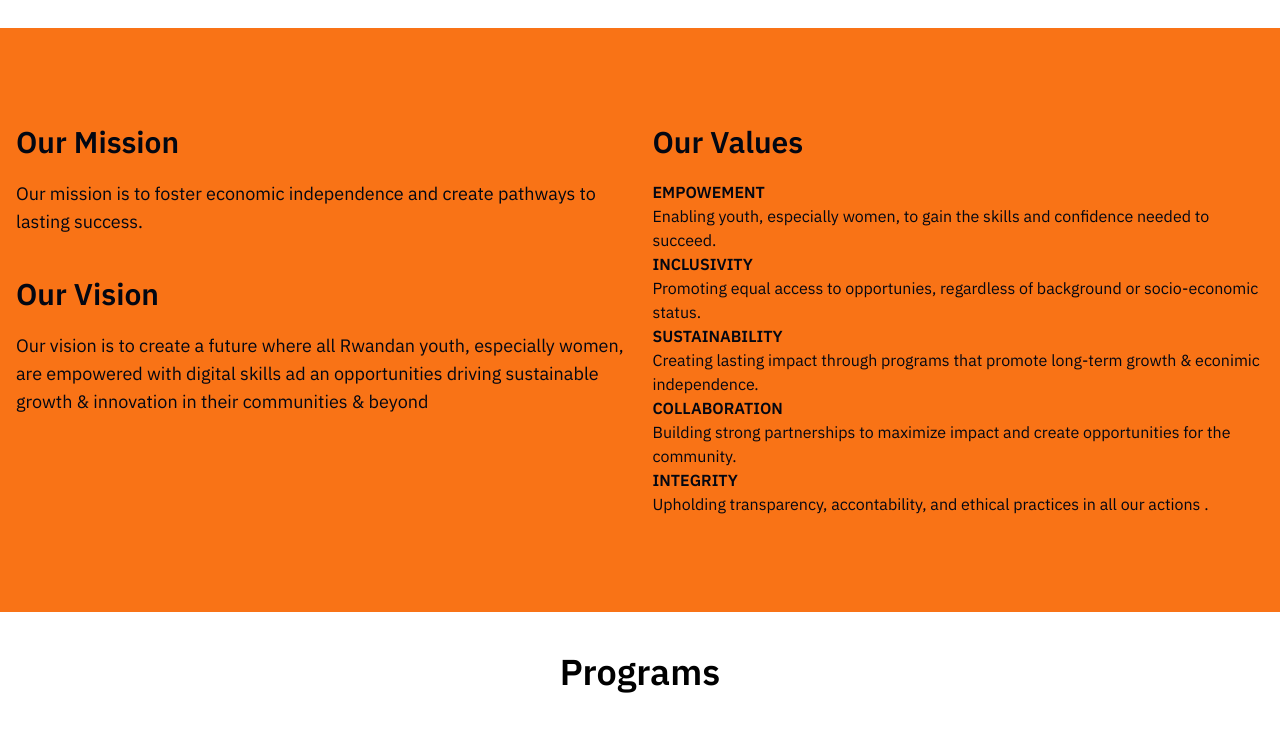
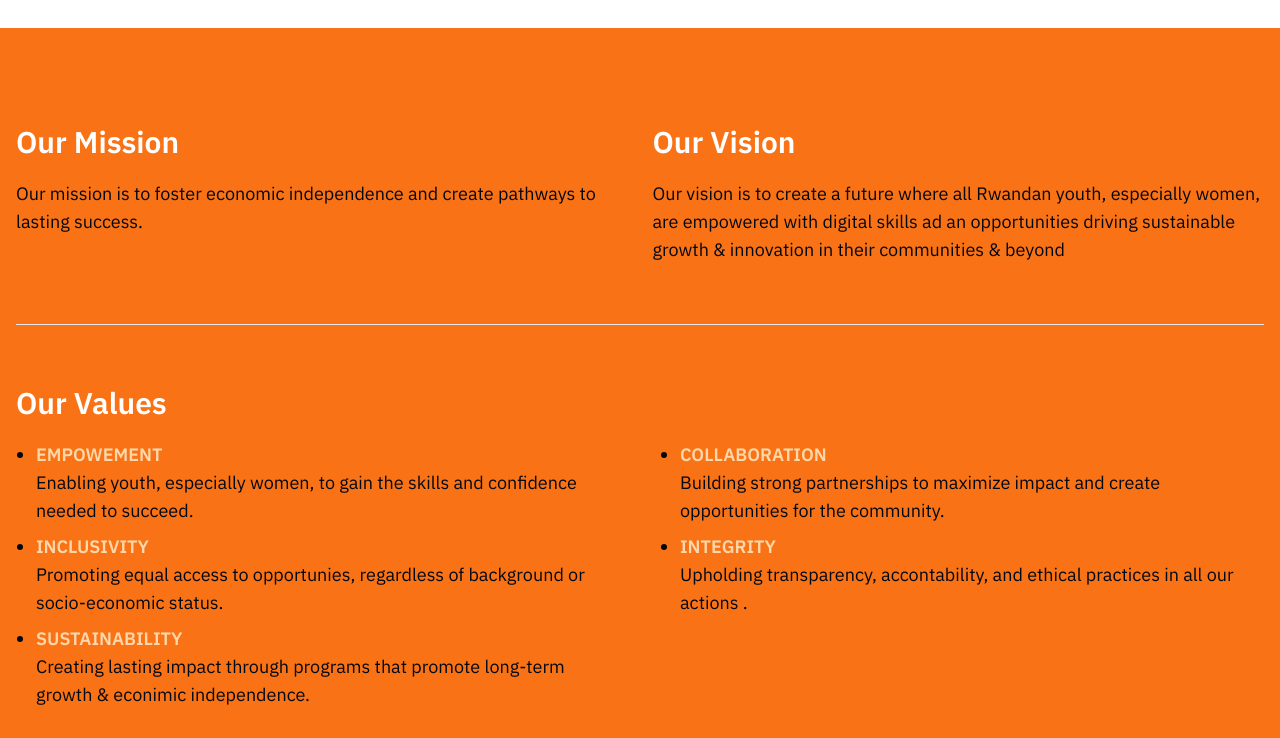
Before and after one commit to shecancodeschool/igire-rwanda-systems, a Next.js app: page /about in a window 1280 px wide. Shown: the part 860-1598 px from the top of the page. Built offline with nearby package versions, Linux system fonts and the light colour scheme.

Commit message:
Progress on about page

```diff
--- a/src/app/(home)/about/page.jsx
+++ b/src/app/(home)/about/page.jsx
@@ -41,19 +41,19 @@ const AboutPage = () => {
 
 
         <div className="w-full bg-orange-500">
-          <div className="max-w-screen-xl py-12 md:py-24 mx-auto px-4 flex flex-wrap gap-5 items-start justify-between w-full">
-            <div className="w-full md:w-[49%]">
+          <div className="max-w-screen-xl py-12 md:py-24 mx-auto px-4 flex flex-col gap-5 w-full">
+            <div className="w-full">
               {/* vision and mission */}
-              <div className="gap-10 flex flex-col items-start font-ibm">
-                <div className="w-full">
-                  <h2 className="font-extrabold text-3xl mb-5">Our Mission</h2>
+              <div className="flex flex-wrap justify-between items-start font-ibm">
+                <div className="w-full md:w-[49%]">
+                  <h2 className="font-extrabold text-3xl text-white mb-5">Our Mission</h2>
                   <p className="text-lg">
                     Our mission is to foster economic independence and create pathways to
                     lasting success.
                   </p>
                 </div>
-                <div className="w-full">
-                  <h2 className="font-extrabold text-3xl mb-5">Our Vision</h2>
+                <div className="w-full md:w-[49%]">
+                  <h2 className="font-extrabold text-white text-3xl mb-5">Our Vision</h2>
                   <p className="text-lg">
                     Our vision is to create a future where all Rwandan youth,
                     especially women, are empowered with digital skills ad an
@@ -63,25 +63,37 @@ const AboutPage = () => {
                 </div>
               </div>
             </div>
+            <hr className="w-full my-10" />
             {/* Values */}
-            <div className="w-full md:w-[49%]">
-              <div className="">
-                <h2 className="font-extrabold text-3xl mb-5">Our Values</h2>
-                <div className="">
-                  <div>
-                    <p className="font-bold">EMPOWEMENT</p>
+            <div className="w-full">
+                <h2 className="font-extrabold text-white text-3xl mb-5">Our Values</h2>
+                <div className="grid grid-cols-1 md:grid-cols-2 gap-10">
+
+                <ul className="flex text-lg flex-col gap-2 list-disc ml-5">
+                  <li className="">
+                    <p className="font-bold text-orange-200">EMPOWEMENT</p>
                     <p>Enabling youth, especially women, to gain the skills and confidence needed to succeed.</p>
-                    <p className="font-bold">INCLUSIVITY</p>
+                  </li>
+                  <li>
+                    <p className="font-bold text-orange-200">INCLUSIVITY</p>
                     <p>Promoting equal access to opportunies, regardless of background or socio-economic status.</p>
-                    <p className="font-bold">SUSTAINABILITY</p>
+                  </li>
+                  <li>
+                    <p className="font-bold text-orange-200">SUSTAINABILITY</p>
                     <p>Creating lasting impact through programs that promote long-term growth & econimic independence.</p>
-                    <p className="font-bold">COLLABORATION</p>
+                  </li>
+                </ul>
+                <ul className="flex text-lg flex-col gap-2 list-disc ml-5">
+                  <li>
+                    <p className="font-bold text-orange-200">COLLABORATION</p>
                     <p>Building strong partnerships to maximize impact and create opportunities for the community.</p>
-                    <p className="font-bold">INTEGRITY</p>
+                  </li>
+                  <li>
+                    <p className="font-bold text-orange-200">INTEGRITY</p>
                     <p>Upholding transparency, accontability, and ethical practices in all our actions .</p>
-                  </div>
+                  </li>
+                </ul>
                 </div>
-              </div>
             </div>
           </div>
         </div>
```
